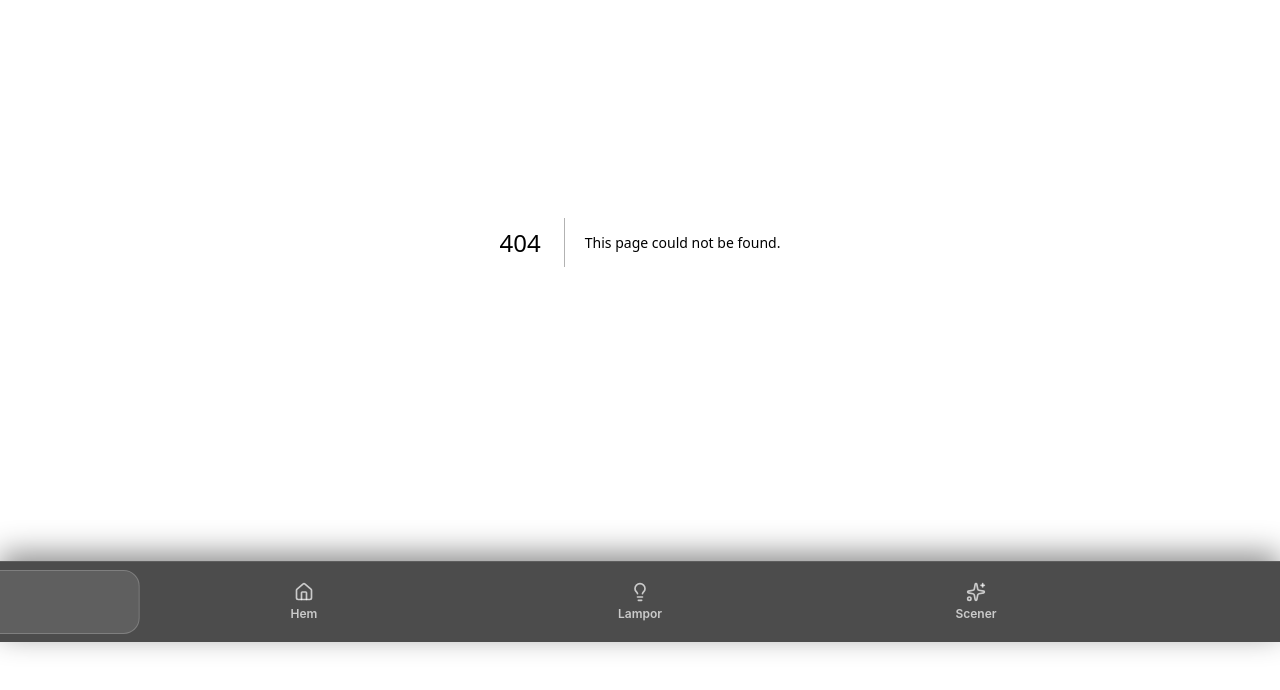
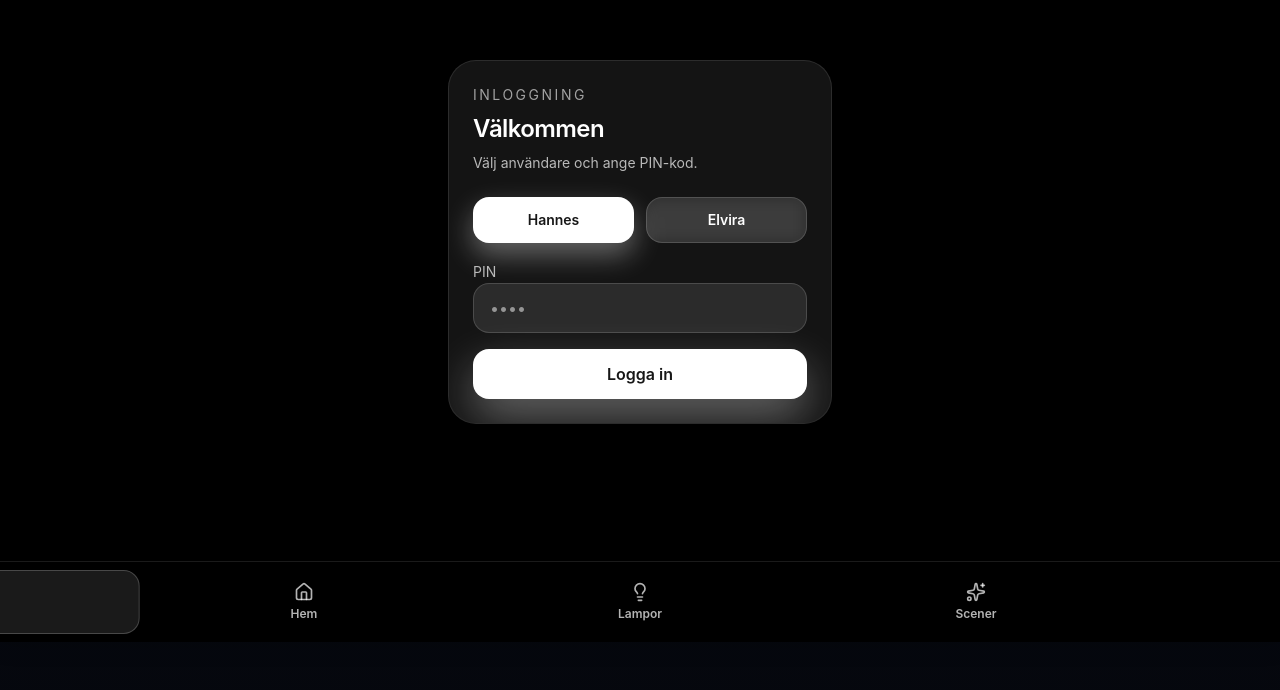
Before and after one commit to hannesassarsson/webapp_HA, a Next.js app in the folder ha-webapp/: page /login in a window 1280 px wide. Before the commit this address had no page. Shown: the part 158-848 px from the top of the page. Built offline with nearby package versions, Linux system fonts and the light colour scheme.

Commit message:
Add PIN login + middleware

```diff
--- /dev/null
+++ b/ha-webapp/middleware.ts
@@ -0,0 +1,23 @@
+import { NextResponse, NextRequest } from "next/server";
+import { verifySession } from "./src/lib/auth";
+
+const publicPaths = ["/login", "/api/auth/login", "/favicon.ico", "/_next", "/api/ha"];
+
+export function middleware(req: NextRequest) {
+  const { pathname } = req.nextUrl;
+
+  const isPublic = publicPaths.some((path) => pathname.startsWith(path));
+  if (isPublic) {
+    return NextResponse.next();
+  }
+
+  const token = req.cookies.get("ha_app_session")?.value;
+  const valid = token ? verifySession(token) : null;
+  if (valid) {
+    return NextResponse.next();
+  }
+
+  const loginUrl = new URL("/login", req.url);
+  loginUrl.searchParams.set("redirect", pathname);
+  return NextResponse.redirect(loginUrl);
+}
--- /dev/null
+++ b/ha-webapp/src/app/api/auth/login/route.ts
@@ -0,0 +1,37 @@
+"use server";
+
+import { NextResponse } from "next/server";
+import { signSession, validatePin } from "@/lib/auth";
+
+export async function POST(req: Request) {
+  try {
+    const body = await req.json();
+    const user = body?.user as "hannes" | "elvira";
+    const pin = body?.pin as string;
+
+    if (user !== "hannes" && user !== "elvira") {
+      return NextResponse.json({ ok: false, error: "Ogiltig användare" }, { status: 400 });
+    }
+    if (typeof pin !== "string" || pin.length < 4) {
+      return NextResponse.json({ ok: false, error: "Ogiltig PIN" }, { status: 400 });
+    }
+
+    const isValid = validatePin(user, pin);
+    if (!isValid) {
+      return NextResponse.json({ ok: false, error: "Fel PIN" }, { status: 401 });
+    }
+
+    const token = signSession(user);
+    const res = NextResponse.json({ ok: true, user });
+    res.cookies.set("ha_app_session", token, {
+      httpOnly: true,
+      sameSite: "lax",
+      secure: true,
+      path: "/",
+      maxAge: 7 * 24 * 60 * 60,
+    });
+    return res;
+  } catch (e: any) {
+    return NextResponse.json({ ok: false, error: e?.message ?? "Okänt fel" }, { status: 500 });
+  }
+}
--- /dev/null
+++ b/ha-webapp/src/app/login/page.tsx
@@ -0,0 +1,106 @@
+"use client";
+
+import { useRouter } from "next/navigation";
+import { useState } from "react";
+
+const users = [
+  { id: "hannes", label: "Hannes" },
+  { id: "elvira", label: "Elvira" },
+] as const;
+
+export default function LoginPage() {
+  const router = useRouter();
+  const [user, setUser] = useState<"hannes" | "elvira">("hannes");
+  const [pin, setPin] = useState("");
+  const [error, setError] = useState<string | null>(null);
+  const [loading, setLoading] = useState(false);
+
+  const submit = async (e: React.FormEvent) => {
+    e.preventDefault();
+    setLoading(true);
+    setError(null);
+    try {
+      const res = await fetch("/api/auth/login", {
+        method: "POST",
+        headers: { "Content-Type": "application/json" },
+        body: JSON.stringify({ user, pin }),
+      });
+      const json = await res.json();
+      if (!json.ok) {
+        setError(json.error ?? "Fel inloggning");
+        return;
+      }
+      const redirect = new URLSearchParams(window.location.search).get("redirect") ?? "/";
+      router.push(redirect);
+      router.refresh();
+    } catch (err: any) {
+      setError(err?.message ?? "Kunde inte logga in");
+    } finally {
+      setLoading(false);
+    }
+  };
+
+  return (
+    <div className="min-h-screen bg-black text-white flex items-center justify-center px-4">
+      <div className="relative w-full max-w-sm overflow-hidden rounded-[28px] border border-white/10 bg-white/[0.08] backdrop-blur-2xl shadow-[0_28px_70px_rgba(0,0,0,0.55)] p-6 space-y-6">
+        <div className="space-y-2">
+          <div className="text-sm uppercase tracking-[0.18em] text-white/60">
+            Inloggning
+          </div>
+          <h1 className="text-2xl font-semibold tracking-tight">
+            Välkommen
+          </h1>
+          <p className="text-white/70 text-sm">
+            Välj användare och ange PIN-kod.
+          </p>
+        </div>
+
+        <form onSubmit={submit} className="space-y-4">
+          <div className="flex gap-3">
+            {users.map((u) => (
+              <button
+                type="button"
+                key={u.id}
+                onClick={() => setUser(u.id)}
+                className={`flex-1 rounded-2xl border px-4 py-3 text-sm font-semibold backdrop-blur transition-all ${
+                  user === u.id
+                    ? "bg-white text-neutral-900 border-white/40 shadow-[0_12px_28px_rgba(255,255,255,0.35)]"
+                    : "bg-white/10 border-white/15 text-white hover:border-white/30"
+                }`}
+              >
+                {u.label}
+              </button>
+            ))}
+          </div>
+
+          <div className="space-y-2">
+            <label className="text-sm text-white/70">PIN</label>
+            <input
+              type="password"
+              inputMode="numeric"
+              pattern="[0-9]*"
+              value={pin}
+              onChange={(e) => setPin(e.target.value)}
+              className="w-full rounded-2xl bg-white/10 border border-white/15 px-4 py-3 text-white outline-none focus:border-white/40"
+              placeholder="••••"
+            />
+          </div>
+
+          {error && (
+            <div className="rounded-2xl border border-amber-300/40 bg-amber-100/10 px-4 py-3 text-sm text-amber-50">
+              {error}
+            </div>
+          )}
+
+          <button
+            type="submit"
+            disabled={loading}
+            className="w-full rounded-2xl bg-white text-neutral-900 font-semibold py-3 border border-white/40 shadow-[0_18px_45px_rgba(255,255,255,0.35)] disabled:opacity-60"
+          >
+            {loading ? "Loggar in..." : "Logga in"}
+          </button>
+        </form>
+      </div>
+    </div>
+  );
+}
--- /dev/null
+++ b/ha-webapp/src/lib/auth.ts
@@ -0,0 +1,69 @@
+import "server-only";
+import crypto from "crypto";
+
+type User = "hannes" | "elvira";
+
+const base64url = {
+  encode(input: Buffer | string) {
+    return Buffer.from(input)
+      .toString("base64")
+      .replace(/=/g, "")
+      .replace(/\+/g, "-")
+      .replace(/\//g, "_");
+  },
+  decode(input: string) {
+    const b64 = input.replace(/-/g, "+").replace(/_/g, "/");
+    const pad = b64.length % 4 === 0 ? 0 : 4 - (b64.length % 4);
+    return Buffer.from(b64 + "=".repeat(pad), "base64").toString();
+  },
+};
+
+function getSecret() {
+  const secret = process.env.AUTH_SECRET;
+  if (!secret) throw new Error("AUTH_SECRET saknas i .env.local");
+  return secret;
+}
+
+function getPins() {
+  const pins: Record<User, string | undefined> = {
+    hannes: process.env.HANNES_PIN,
+    elvira: process.env.ELVIRA_PIN,
+  };
+  if (!pins.hannes || !pins.elvira) {
+    throw new Error("HANNES_PIN och ELVIRA_PIN måste finnas i .env.local");
+  }
+  return pins as Record<User, string>;
+}
+
+export function signSession(user: User, daysValid = 7) {
+  const secret = getSecret();
+  const header = base64url.encode(JSON.stringify({ alg: "HS256", typ: "JWT" }));
+  const exp = Date.now() + daysValid * 24 * 60 * 60 * 1000;
+  const payload = base64url.encode(JSON.stringify({ sub: user, exp }));
+  const data = `${header}.${payload}`;
+  const sig = base64url.encode(crypto.createHmac("sha256", secret).update(data).digest());
+  return `${data}.${sig}`;
+}
+
+export function verifySession(token: string): { user: User } | null {
+  try {
+    const secret = getSecret();
+    const parts = token.split(".");
+    if (parts.length !== 3) return null;
+    const [header, payload, sig] = parts;
+    const data = `${header}.${payload}`;
+    const expectedSig = base64url.encode(crypto.createHmac("sha256", secret).update(data).digest());
+    if (sig !== expectedSig) return null;
+    const decoded = JSON.parse(base64url.decode(payload));
+    if (typeof decoded.exp !== "number" || Date.now() > decoded.exp) return null;
+    if (decoded.sub !== "hannes" && decoded.sub !== "elvira") return null;
+    return { user: decoded.sub };
+  } catch {
+    return null;
+  }
+}
+
+export function validatePin(user: User, pin: string) {
+  const pins = getPins();
+  return pins[user] === pin;
+}
```
